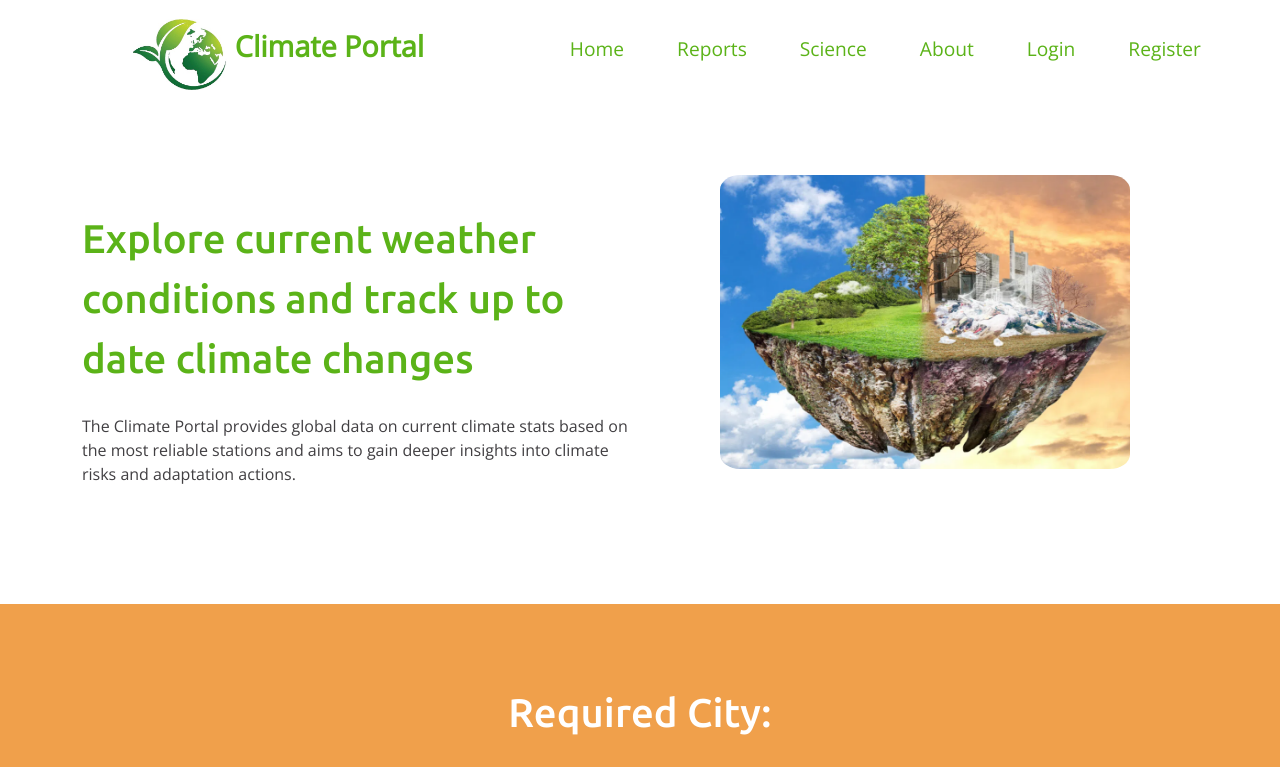
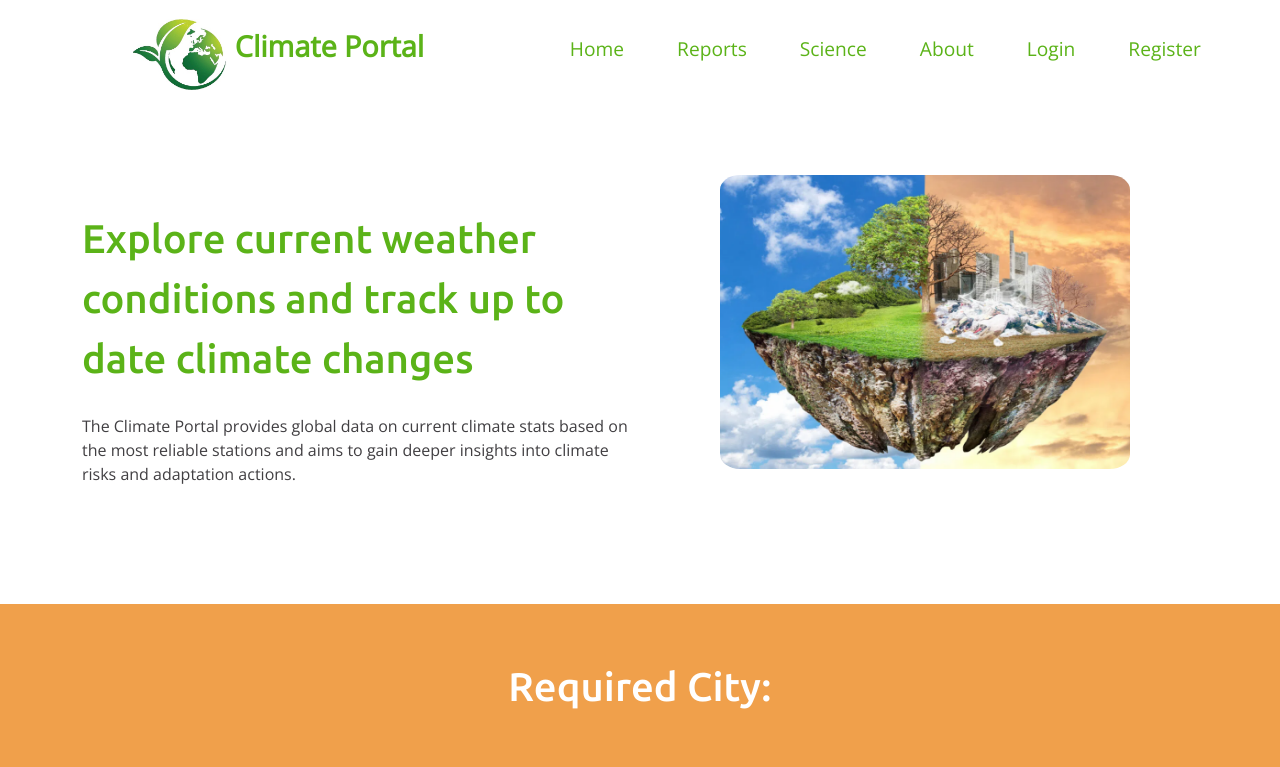
Before and after one commit to shadyhussein99/Climate-Portal, a React (Vite) app: page / in a window 1280 px wide. Shown: the top 767 px of the page. Built offline with nearby package versions, Linux system fonts and the light colour scheme; no server answers.

Commit message:
styling completed

```diff
--- a/public/styles.css
+++ b/public/styles.css
@@ -99,7 +99,7 @@
 
  .form-h1 {
    color: white;
-   margin-top: 30%;
+   margin-top: 20%;
  }
 
  .form-input {
```
